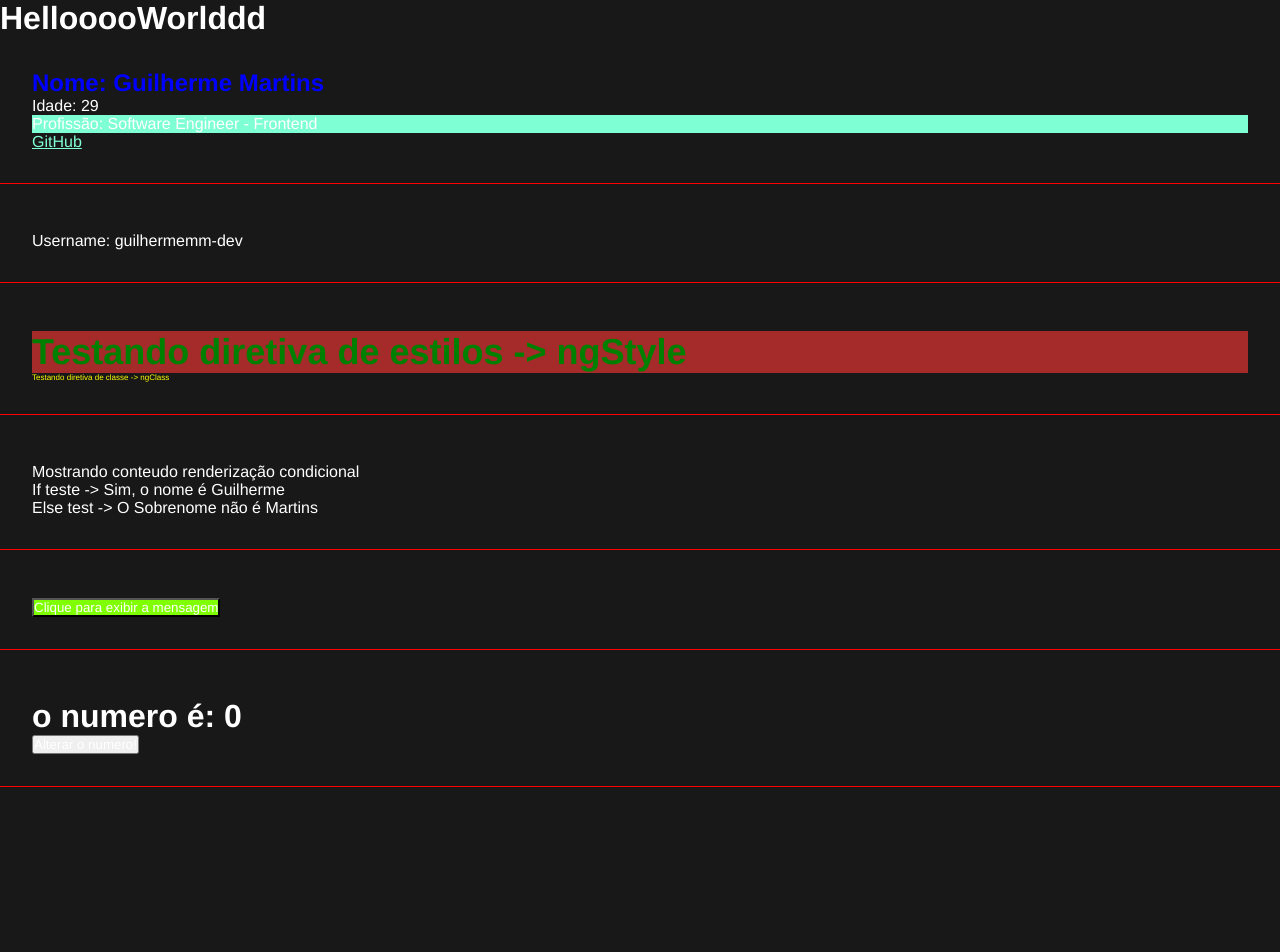
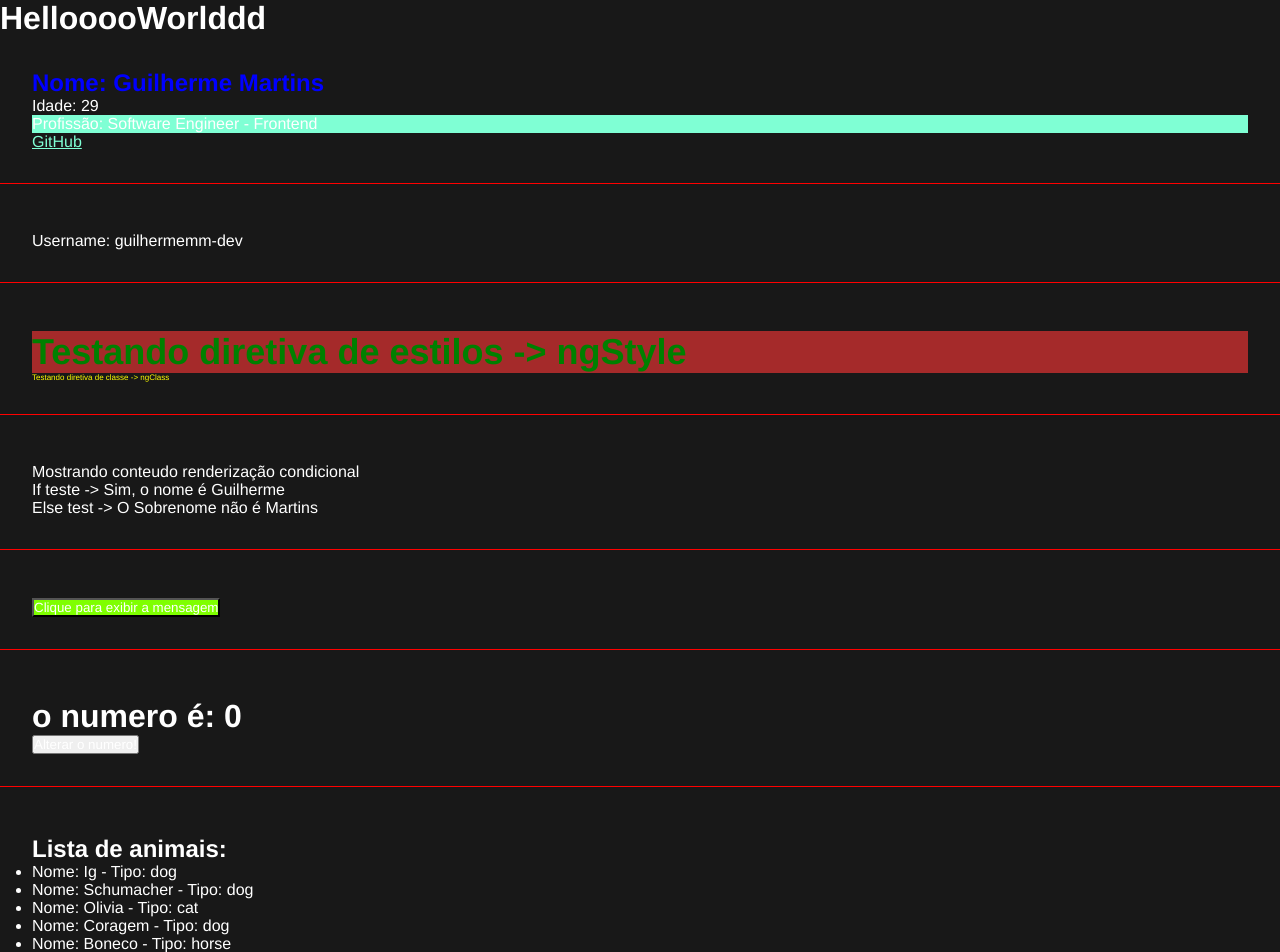
Before and after one commit to gmartins-dev/angular-curso-battisti, an Angular app: page / in a window 1280 px wide. Shown: the top 952 px of the page. Built offline with nearby package versions, Linux system fonts and the light colour scheme.

Commit message:
renderizacao de listas/arrays

```diff
--- a/src/app/app.component.html
+++ b/src/app/app.component.html
@@ -5,3 +5,4 @@
 <app-if-render></app-if-render>
 <app-eventos></app-eventos>
 <app-emitter></app-emitter>
+<app-list-render></app-list-render>
--- a/src/app/app.module.ts
+++ b/src/app/app.module.ts
@@ -10,6 +10,7 @@ import { IfRenderComponent } from './components/if-render/if-render.component';
 import { EventosComponent } from './components/eventos/eventos.component';
 import { EmitterComponent } from './components/emitter/emitter.component';
 import { ChangeNumberComponent } from './components/change-number/change-number.component';
+import { ListRenderComponent } from './components/list-render/list-render.component';
 
 @NgModule({
   declarations: [
@@ -20,7 +21,8 @@ import { ChangeNumberComponent } from './components/change-number/change-number.
     IfRenderComponent,
     EventosComponent,
     EmitterComponent,
-    ChangeNumberComponent
+    ChangeNumberComponent,
+    ListRenderComponent
   ],
   imports: [
     BrowserModule,
--- /dev/null
+++ b/src/app/components/list-render/list-render.component.html
@@ -0,0 +1,9 @@
+<div class="class">
+  <h2>Lista de animais: </h2>
+  <ul>
+    <li *ngFor="let animal of animals">
+      Nome: {{animal.name}} -
+      Tipo: {{animal.type}}
+    </li>
+  </ul>
+</div>
--- /dev/null
+++ b/src/app/components/list-render/list-render.component.ts
@@ -0,0 +1,21 @@
+import { Component, OnInit } from '@angular/core';
+
+@Component({
+  selector: 'app-list-render',
+  templateUrl: './list-render.component.html',
+  styleUrls: ['./list-render.component.css'],
+})
+export class ListRenderComponent implements OnInit {
+  animals = [
+    { name: 'Ig', type: 'dog' },
+    { name: 'Schumacher', type: 'dog' },
+    { name: 'Olivia', type: 'cat' },
+    { name: 'Coragem', type: 'dog' },
+    { name: 'Boneco', type: 'horse' },
+    { name: 'Tornado', type: 'horse' },
+  ];
+
+  constructor() {}
+
+  ngOnInit(): void {}
+}
```
Also changed, not shown: src/app/components/list-render/list-render.component.css (added), 1 other file (tests, documents, lock files or other folders).
